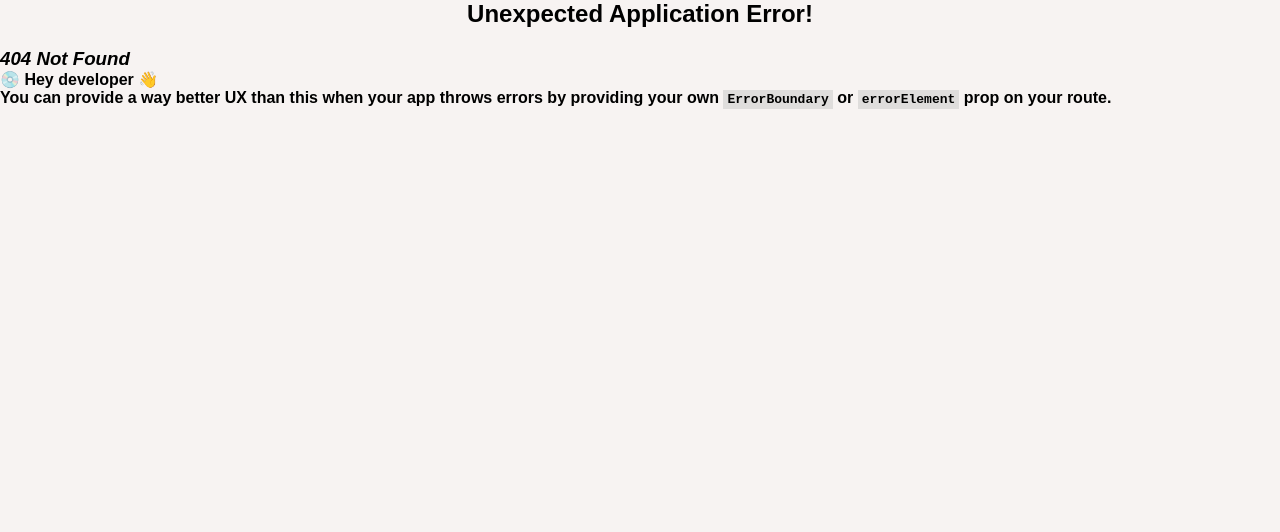
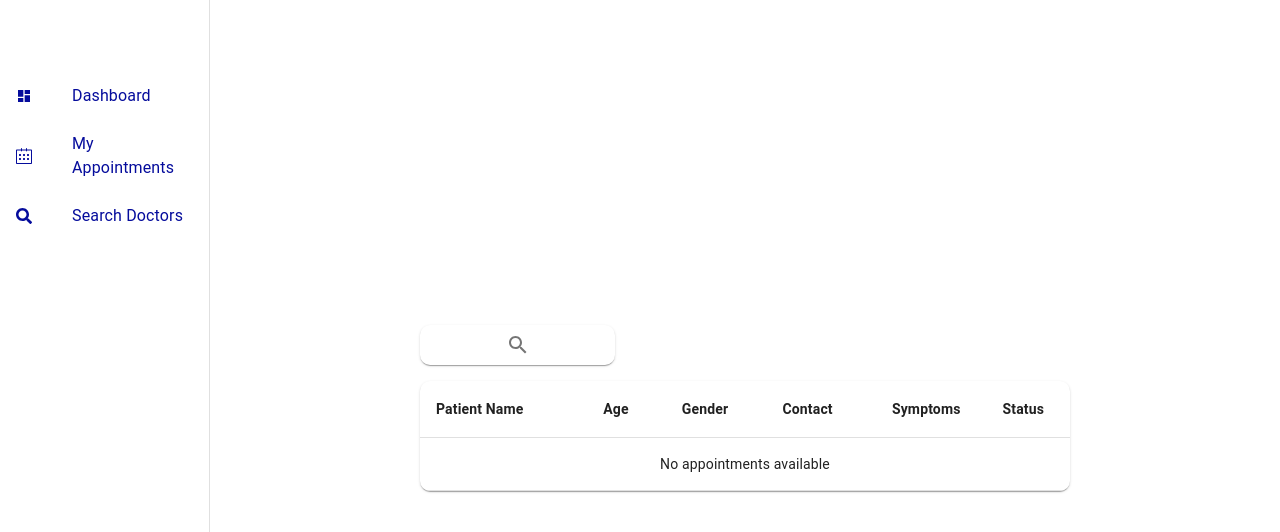
Before and after one commit to Tasneemghazal/GSG_Project_1, a React (Vite) app: page /patient/appointments in a window 1280 px wide. Before the commit this address had no page. Shown: the top 532 px of the page. Built offline with nearby package versions, Linux system fonts and the light colour scheme.

Commit message:
Refactor AppointmentsTable and handle getAppointments fpr doctor and patient

```diff
--- a/src/App.tsx
+++ b/src/App.tsx
@@ -37,6 +37,7 @@ const App = () => {
       {index:true, element: <Dashboard/> },
       {path: "dashboard", element: <Dashboard/>},
       {path:"booking", element:<Booking/>},
+      {path: "appointments", element: <AppointmentsScreen/>}
       ]
     },
   ];
--- a/src/Components/doctorComponents/appointments/AppointmentsTable.tsx
+++ b/src/Components/doctorComponents/appointments/AppointmentsTable.tsx
@@ -1,16 +1,17 @@
 import React from 'react';
 import { Table, TableBody, TableCell, TableContainer, TableHead, TableRow, Paper, Button, Stack } from '@mui/material';
-import { Appointment, Status } from '../../../types/@types';
+import { Appointment, Status, UserType } from '../../../types/@types';
 import { button, table, tableContainer } from './appointmentsTable.style';
 
 interface IProps {
   appointments: Appointment[];
+  userType: UserType;
   showSymptom: (symptom: string) => void;
-  openNoteModal: () => void;
-  handleStatusChange: (id: number, newStatus: Status) => void;
+  openNoteModal?: () => void;
+  handleStatusChange: (id: string, newStatus: Status) => void;
 }
 
-const AppointmentsTable: React.FC<IProps> = ({ appointments, showSymptom, openNoteModal, handleStatusChange }) => {
+const AppointmentsTable: React.FC<IProps> = ({ appointments, userType, showSymptom, openNoteModal, handleStatusChange }) => {
   return (
     <TableContainer component={Paper} sx={tableContainer}>
       <Table sx={table}>
@@ -21,7 +22,7 @@ const AppointmentsTable: React.FC<IProps> = ({ appointments, showSymptom, openNo
             <TableCell align="right">Gender</TableCell>
             <TableCell align="right">Contact</TableCell>
             <TableCell align="right">Symptoms</TableCell>
-            <TableCell align="center">Action</TableCell>
+            {userType === UserType.Doctor && <TableCell align="center">Action</TableCell>}
             <TableCell align="center">Status</TableCell>
           </TableRow>
         </TableHead>
@@ -38,12 +39,17 @@ const AppointmentsTable: React.FC<IProps> = ({ appointments, showSymptom, openNo
                     Show
                   </Button>
                 </TableCell>
+
+                {userType === UserType.Doctor && (
                   <TableCell align="right">
                     <Button variant="outlined" sx={button} onClick={openNoteModal}>
-                    Add note
+                      Add Note
                     </Button>
                   </TableCell>
+                )}
+
                 <TableCell align="center">
+                  {userType === UserType.Doctor ? (
                     <Stack direction="row" spacing={1} justifyContent="center">
                       {[Status.Pending, Status.Confirmed, Status.Completed].map((status) => (
                         <Button
@@ -59,17 +65,29 @@ const AppointmentsTable: React.FC<IProps> = ({ appointments, showSymptom, openNo
                         </Button>
                       ))}
                     </Stack>
+                  ) : (
+                    <Button
+                      variant="contained"
+                      color={
+                        appointment.status === Status.Pending ? 'error' :
+                        appointment.status === Status.Confirmed ? 'primary' :
+                        'success'
+                      }
+                      sx={button}
+                    >
+                      {appointment.status}
+                    </Button>
+                  )}
                 </TableCell>
               </TableRow>
             ))
           ) : (
             <TableRow>
-              <TableCell colSpan={7} align="center">
+              <TableCell colSpan={userType === UserType.Doctor ? 7 : 6} align="center">
                 No appointments available
               </TableCell>
             </TableRow>
-          )
-          }
+          )}
         </TableBody>
       </Table>
     </TableContainer>
--- a/src/constants/formInitialValues.ts
+++ b/src/constants/formInitialValues.ts
@@ -12,6 +12,7 @@ export const loginFormErrorInitialValues = {
 
 export const RegisterInitialData: User = {
   id:"",
+  name: "",
   email: "",
   password: "",
   phone: "",
--- a/src/providers/AppointmentProvider.tsx
+++ b/src/providers/AppointmentProvider.tsx
@@ -8,13 +8,15 @@ interface AppointmentContextProps {
   state: AppointmentState;
   addAppointment: (appointment: Appointment) => void;
   setAppointment: (appointment: Appointment) => void;
+  getAppointmentsForDoctor: () => void;
 }
 
 export const AppointmentContext = createContext<AppointmentContextProps | undefined>(undefined);
 
 export const AppointmentProvider: React.FC<{ children: ReactNode }> = ({ children }) => {
   const [storedAppointments, setStoredAppointments]= useLocalStorage("appointments",[]);
-  const [state, dispatch] = useReducer(appointmentReducer, { appointments: storedAppointments, appointment: appointmentInitialData });
+  const [user]= useLocalStorage("user","");
+  const [state, dispatch] = useReducer(appointmentReducer, { appointments: storedAppointments, appointment: appointmentInitialData, myAppointments:storedAppointments });
 
   const addAppointment = (newAppointment:Appointment) => {
     dispatch({ type: 'ADD_APPOINTMENT', payload: newAppointment });
@@ -22,13 +24,16 @@ export const AppointmentProvider: React.FC<{ children: ReactNode }> = ({ childre
   const setAppointment = (newAppointment:Appointment) => {
     dispatch({ type: 'SET_APPOINTMENT', payload: newAppointment });
   };
+  const getAppointmentsForDoctor = () => {
+    dispatch({ type: 'GET_APPOINTMENTS', payload: {appointments:storedAppointments, user} });
+  };
 
   useEffect(() => {
     setStoredAppointments(state.appointments);
   }, [state.appointments, setStoredAppointments]);
 
   return (
-    <AppointmentContext.Provider value={{ state, addAppointment,setAppointment }}>
+    <AppointmentContext.Provider value={{ state, addAppointment,setAppointment, getAppointmentsForDoctor }}>
       {children}
     </AppointmentContext.Provider>
   );
--- a/src/providers/AuthProvider.tsx
+++ b/src/providers/AuthProvider.tsx
@@ -1,6 +1,7 @@
 import React, { createContext} from "react";
-import { LoggedUser, User, UserType} from "../types/@types"
+import { LoggedUser, User} from "../types/@types"
 import useLocalStorage from "../hooks/local-storage";
+import { RegisterInitialData } from "../constants/formInitialValues";
 
 export interface IStateContext {
     user: User;
@@ -13,7 +14,7 @@ interface IProps {
     children: React.ReactNode;
 }
 export const AuthContext = createContext<IStateContext>({
-    user: { id:"",email: "", password: "", phone: "", userType: UserType.Patient },
+    user: RegisterInitialData,
     login: () => null,
     register: () => false,
     logout:()=>null,
--- a/src/screens/RegisterScreen/Register.screen.tsx
+++ b/src/screens/RegisterScreen/Register.screen.tsx
@@ -47,6 +47,16 @@ const Register = () => {
       <div className="Register-box">
         <h2>Register</h2>
         <form onSubmit={handelSubmit}>
+        <div className="input-group">
+            <label>Name:</label>
+            <input
+              type="name"
+              name="name"
+              value={formData.name}
+              onChange={handelChange}
+            />
+            {error && <p className="error-message">{error.name}</p>}
+          </div>
           <div className="input-group">
             <label>Email:</label>
             <input
--- a/src/screens/book-appointment/Booking.screen.tsx
+++ b/src/screens/book-appointment/Booking.screen.tsx
@@ -13,10 +13,10 @@ import {
   ThemeProvider
 } from '@mui/material';
 import { button, form, group } from './booking.style';
-import { doctors } from '../../constants/formInitialValues';
 import useAppointmentContext from '../../hooks/useAppointment';
 import AlertMessage from '../../Components/snackbar/AlertMessage';
 import useLocalStorage from '../../hooks/local-storage';
+import { User } from '../../types/@types';
 
 const theme = createTheme({
   components: {
@@ -30,12 +30,15 @@ const theme = createTheme({
 
 const Booking = () => {
   const {state, addAppointment, setAppointment } = useAppointmentContext();
+  console.log(state.appointments)
   const [user] =useLocalStorage("user","");
+  const [storedDoctors] =useLocalStorage("doctors",[]);
+  const doctors:User[]=storedDoctors;
   const [isBooked, setIsBooked] = useState(false);
 
   const handleChange = (e: React.ChangeEvent<HTMLInputElement | HTMLTextAreaElement>) => {
     const { name, value } = e.target;
-    const newAppointment ={...state.appointment,[name]:name==="age"?Number(value):value, patientId:user.id};
+    const newAppointment ={...state.appointment,[name]:name==="age"?Number(value):value, patientId:user.id, id: Date.now().toString()};
     setAppointment(newAppointment);
   };
 
@@ -49,7 +52,7 @@ const Booking = () => {
     const chosenDoctor = doctors.find(doc => doc.name === e.target.value);
     const newAppointment={
       ...state.appointment,
-      doctorId: chosenDoctor?.id || 0,
+      doctorId: chosenDoctor?.id || '',
       doctorName: chosenDoctor?.name || '',
     };
     setAppointment(newAppointment);
--- a/src/screens/doctor-screen/Appointments.screen.tsx
+++ b/src/screens/doctor-screen/Appointments.screen.tsx
@@ -1,4 +1,4 @@
-import React from "react";
+import React, { useEffect } from "react";
 import { Paper, Box, InputBase, IconButton } from "@mui/material";
 import { SearchOutlined } from "@mui/icons-material";
 import AppointmentsTable from "../../Components/doctorComponents/appointments/AppointmentsTable";
@@ -6,11 +6,15 @@ import { inputSearch } from "./doctor.style";
 import useModal from "../../hooks/useModal";
 import CustomModal from "../../Components/custom-modal/CustomModal";
 import useAppointmentContext from "../../hooks/useAppointment";
+import useLocalStorage from "../../hooks/local-storage";
 
 const Appointments = () => {
-  const { state } = useAppointmentContext();
-  const appointments = state.appointments;
+  const { state, getAppointmentsForDoctor} = useAppointmentContext();
+  const [user] = useLocalStorage("user","");
   const { state: modalState, dispatch } = useModal();
+  useEffect(() => {
+    getAppointmentsForDoctor();
+  }, []);
 
   const showSymptom = (symptom: string) => {
     dispatch({ type: "OPEN_MODAL", payload: symptom });
@@ -37,7 +41,8 @@ const Appointments = () => {
         </IconButton>
       </Paper>
       <AppointmentsTable
-        appointments={appointments}
+        appointments={state.myAppointments}
+        userType={user.userType}
         showSymptom={showSymptom}
         openNoteModal={openNoteModal}
         handleStatusChange={(id, newStatus) => {
--- a/src/state/appointmentReducer.ts
+++ b/src/state/appointmentReducer.ts
@@ -1,32 +1,58 @@
-import { Appointment } from '../types/@types';
+import { Appointment, User, UserType } from "../types/@types";
 
 export interface AppointmentState {
   appointment: Appointment;
   appointments: Appointment[];
+  myAppointments: Appointment[];
 }
 
 type AppointmentAction =
-  | { type: 'ADD_APPOINTMENT'; payload: Appointment }
-  | { type: 'CLEAR_APPOINTMENTS' }|{type: 'SET_APPOINTMENT'; payload: Appointment};
+  | { type: "ADD_APPOINTMENT"; payload: Appointment }
+  | { type: "CLEAR_APPOINTMENTS" }
+  | { type: "SET_APPOINTMENT"; payload: Appointment }
+  | {
+      type: "GET_APPOINTMENTS";
+      payload: { appointments: Appointment[]; user: User };
+    };
 
-
-  const appointmentReducer = (state: AppointmentState, action: AppointmentAction): AppointmentState => {
+const appointmentReducer = (
+  state: AppointmentState,
+  action: AppointmentAction
+): AppointmentState => {
   switch (action.type) {
-      case 'SET_APPOINTMENT':
+    case "SET_APPOINTMENT":
       return {
         ...state,
         appointment: action.payload,
       };
-      case 'ADD_APPOINTMENT':
+    case "ADD_APPOINTMENT":
       return {
         ...state,
         appointments: [...state.appointments, action.payload],
       };
-        case 'CLEAR_APPOINTMENTS':
+    case "CLEAR_APPOINTMENTS":
       return {
         ...state,
         appointments: [],
       };
+    case "GET_APPOINTMENTS": {
+      const { user, appointments } = action.payload;
+      const filteredAppointments =
+        user.userType === UserType.Doctor
+          ? appointments.filter((appoint) => appoint.doctorId === user.id)
+          : appointments.filter((appoint) => appoint.patientId === user.id);
+
+      const sortedAppointments = filteredAppointments.sort(
+        (a, b) =>
+          new Date(a.date).getTime() -
+          new Date(b.date).getTime()
+      );
+
+      return {
+        ...state,
+        myAppointments: sortedAppointments,
+      };
+    }
     default:
       return state;
   }
--- a/src/types/@types.ts
+++ b/src/types/@types.ts
@@ -8,11 +8,11 @@ export enum ModalMode {
   NOTE="NOTE",
 }
 export interface Appointment {
-    id: number;
+    id: string;
     patientId: string;
     patientName: string;
     doctorName: string;
-    doctorId: number;
+    doctorId: string;
     date: string;
     time: string;
     age: number;
@@ -57,6 +57,7 @@ export interface LoggedUser {
 
 export interface User extends LoggedUser {
   id: string;
+  name: string;
   phone: string;
   userType: UserType
 }
@@ -67,11 +68,11 @@ export interface User extends LoggedUser {
 
 export const initialAppointments: Appointment[] = [
   {
-    id: 1,
+    id: "1",
     patientId:"12",
     patientName: "John Doe",
     doctorName: "John Doe",
-    doctorId: 1,
+    doctorId: "1",
     age: 29,
     date:"",
     time:"",
@@ -81,11 +82,11 @@ export const initialAppointments: Appointment[] = [
     status: Status.Pending,
   },
   {
-    id: 2,
+    id: "2",
     patientId:"13",
     patientName: "John Doe",
     doctorName: "John Doe",
-    doctorId: 1,
+    doctorId: "1",
     age: 29,
     date:"",
     time:"",
--- a/src/utils/validation.ts
+++ b/src/utils/validation.ts
@@ -7,6 +7,7 @@ export interface LoginFormErrors {
 
 export interface RegisterFormErrors extends LoginFormErrors {
     phone?: string;
+    name?: string;
 }
 
 
@@ -28,6 +29,10 @@ export const validateLoginForm = (data: LoggedUser): LoginFormErrors => {
 export const validateRegisterForm = (data:User) => {
     const errors: RegisterFormErrors = {};
 
+    if (data.name.length < 4) {
+      errors.password = "Name must be at least 4 characters.";
+    }
+
     if (!data.email.includes("@")) {
       errors.email = "Invalid email address.";
     }
```
Lines whose indentation alone changed are shown as unchanged.
